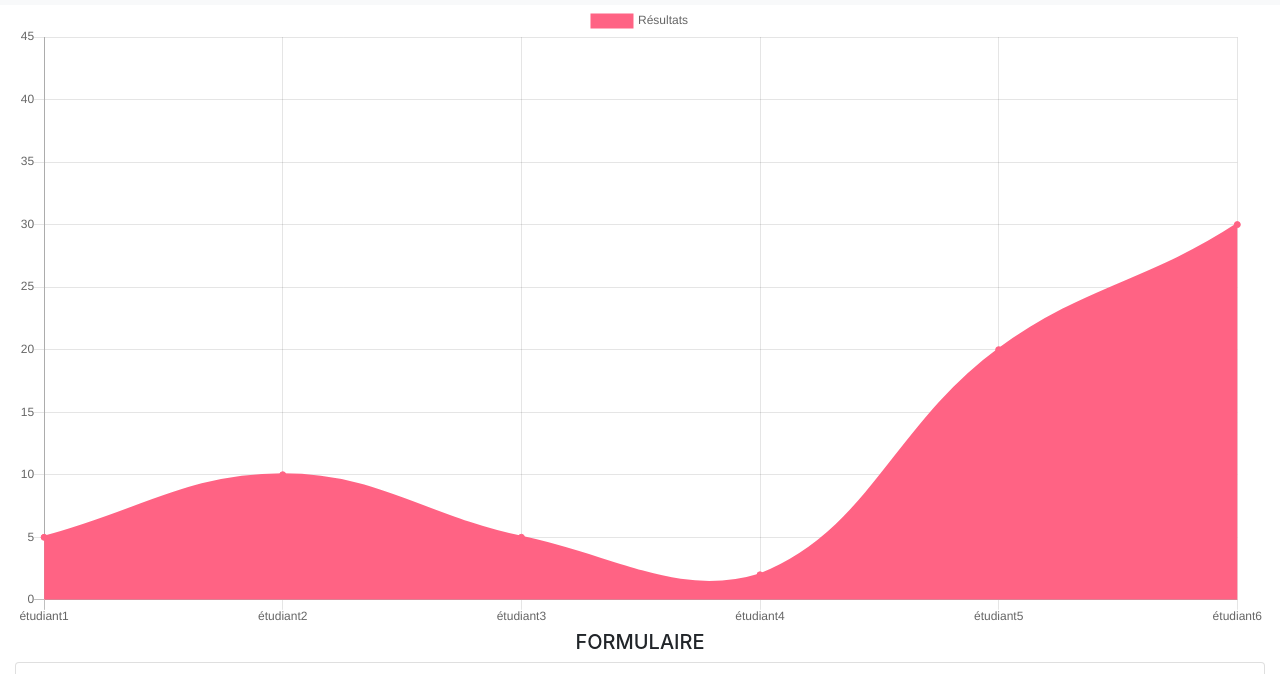
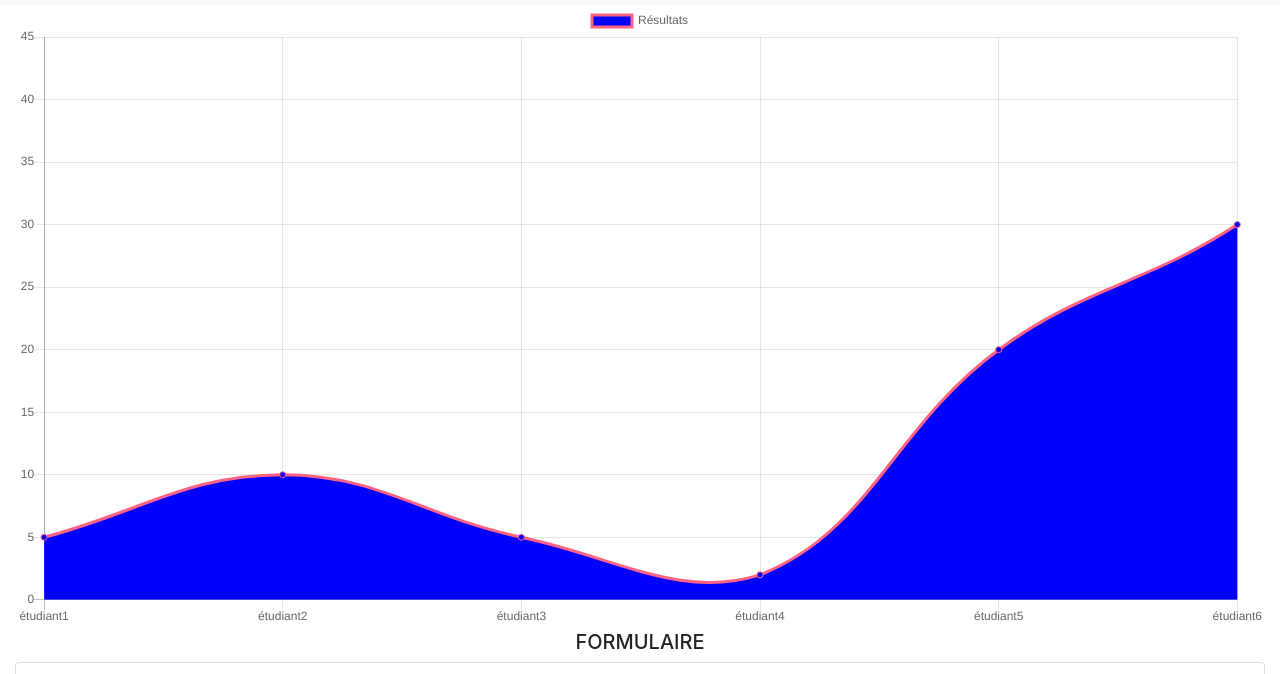
Before and after one commit to nomaad95/choixAstreIps, a plain HTML site: page index.html in a window 1280 px wide. Shown: the part 51-725 px from the top of the page. Drawn offline with nearby package versions, Linux system fonts and the light colour scheme.

Commit message:
changing chart color

```diff
--- a/index.html
+++ b/index.html
@@ -34,7 +34,7 @@
 							labels: ['étudiant1', 'étudiant2', 'étudiant3', 'étudiant4', 'étudiant5', 'étudiant6'],
 							datasets: [{
 									label: 'Résultats',
-									backgroundColor: 'rgb(255, 99, 132)',
+									backgroundColor: 'blue',
 									borderColor: 'rgb(255, 99, 132)',
 									data: [5, 10, 5, 2, 20, 30, 45]
 							}]
```
